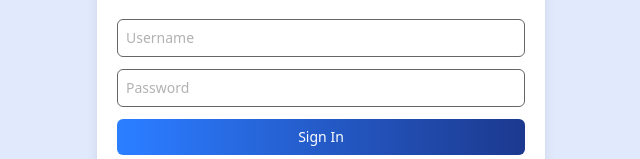
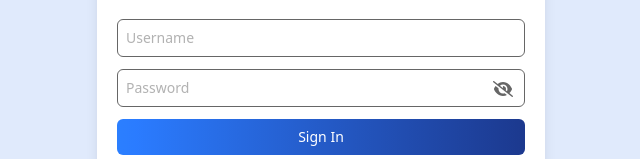
Before and after one commit to prodby-david/Capstone-Project-HanaPark-, a React (Vite) app in the folder client/: page /sign-in in a window 1280 px wide. Shown: the part 333-492 px from the top of the page, without its empty margins (319-959 px from the left). Built offline with nearby package versions, Linux system fonts and the light colour scheme.

Commit message:
HanaPark user sign in form

```diff
--- a/client/src/pages/user/signin.jsx
+++ b/client/src/pages/user/signin.jsx
@@ -1,7 +1,73 @@
-import React from 'react'
+import React, { useState } from 'react'
 import { Link } from 'react-router-dom';
+import { FontAwesomeIcon } from '@fortawesome/react-fontawesome';
+import { faEye, faEyeSlash } from '@fortawesome/free-solid-svg-icons';
+import axios from 'axios';
+import Swal from 'sweetalert2';
+import { toast } from 'react-toastify';
+import toastOptions from '../../lib/toastConfig';
+
 
 const SignIn = () => {
+
+  const [userData, setUserData] = useState({
+    username: '',
+    password: ''
+  });
+
+const [showPassword, setShowPassword] = useState(false);
+
+ const togglePassword = () => {
+  setShowPassword(prev => !prev);
+ }
+
+
+ const handleChange = (e) => {
+    const {name, value} = e.target;
+    setUserData({...userData, [name]: value});
+ }
+
+ const handleSubmit = async (e) => {
+
+    e.preventDefault();
+
+    try{
+
+      if(!userData.username || !userData.password){
+        return toast.error('Please fill in all fields', toastOptions);
+      }
+
+      const res = await axios.post('http://localhost:4100/sign-in', userData);
+
+      if(res.data.success){
+        Swal.fire({
+          title: 'Success',
+          text: res.data.message,
+          icon: 'success',
+          confirmButtonText: 'OK'
+        });
+
+      setUserData({
+        username: '',
+        password: ''
+      });
+
+      }
+    }catch(err){
+
+      if(err.response && err.response.data) {
+        Swal.fire({
+          title: 'Error',
+          text: err.response.data.message || 'An error occurred',
+          icon: 'error',
+          confirmButtonText: 'OK'
+        });
+      }
+    }
+
+}
+
+
   return (
     <>
 
@@ -20,19 +86,33 @@ const SignIn = () => {
           required
           name='username'
           id='Username'
+          onChange={handleChange}
+          value={userData.username}
           className='outline-0 border focus:border-color-3 p-2 rounded-md text-sm text-color-2'
           placeholder='Username'/>
 
-          <input type="password"
-          required
-          name='password'
-          id='Password'
-          className='outline-0 border focus:border-color-3 p-2 rounded-md text-sm text-color-2'
-          placeholder='Password' />
+          <div className='relative'>
+            <input type={showPassword ? 'text' : 'password'}
+            required
+            name='password'
+            id='Password'
+            onChange={handleChange}
+            value={userData.password}
+            className='outline-0 border focus:border-color-3 p-2 rounded-md text-sm text-color-2 w-full'
+            placeholder='Password'
+            />
+
+            <FontAwesomeIcon icon={showPassword ? faEye : faEyeSlash}
+            className='absolute right-3 top-3 text-color-2 hover:text-color-3 cursor-pointer'
+            onClick={togglePassword}
+            />
+
+          </div>
+
 
           <div className='w-full'>
 
-            <button className='w-full bg-gradient-to-r from-blue-500 to-blue-900 text-white p-2 rounded-md hover:from-blue-600 hover:to-blue-800 transition duration-300 cursor-pointer text-sm'>
+            <button className='w-full bg-gradient-to-r from-blue-500 to-blue-900 text-white p-2 rounded-md hover:from-blue-600 hover:to-blue-800 transition duration-300 cursor-pointer text-sm' onClick={handleSubmit}>
               Sign In
             </button>
 
```
